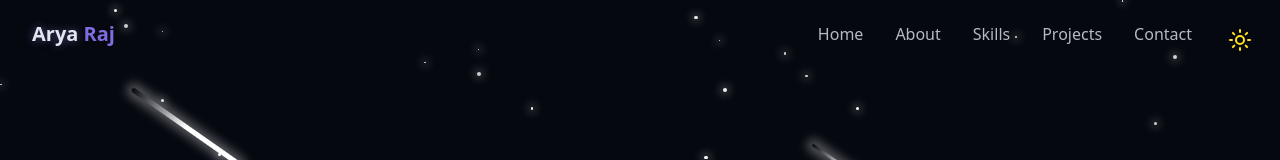
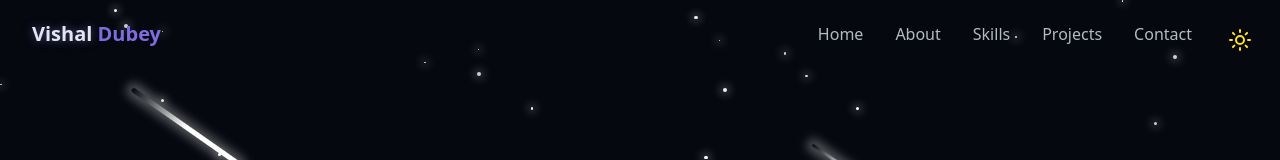
Before and after one commit to vishaldubeygit/Myportfolio, a React (Vite) app: page / in a window 1280 px wide. Shown: the top 160 px of the page. Built offline with nearby package versions, Linux system fonts and the light colour scheme; the HTML template or start-up script is replaced by a standard one.

Commit message:
Update Navbar.jsx

```diff
--- a/src/components/Navbar.jsx
+++ b/src/components/Navbar.jsx
@@ -35,8 +35,8 @@
           href="#hero"
         >
           <span className="relative z-10">
-            <span className="text-glow text-foreground"> Arya </span>{" "}
-            Raj
+            <span className="text-glow text-foreground"> Vishal </span>{" "}
+            Dubey
           </span>
         </a>
 
```
